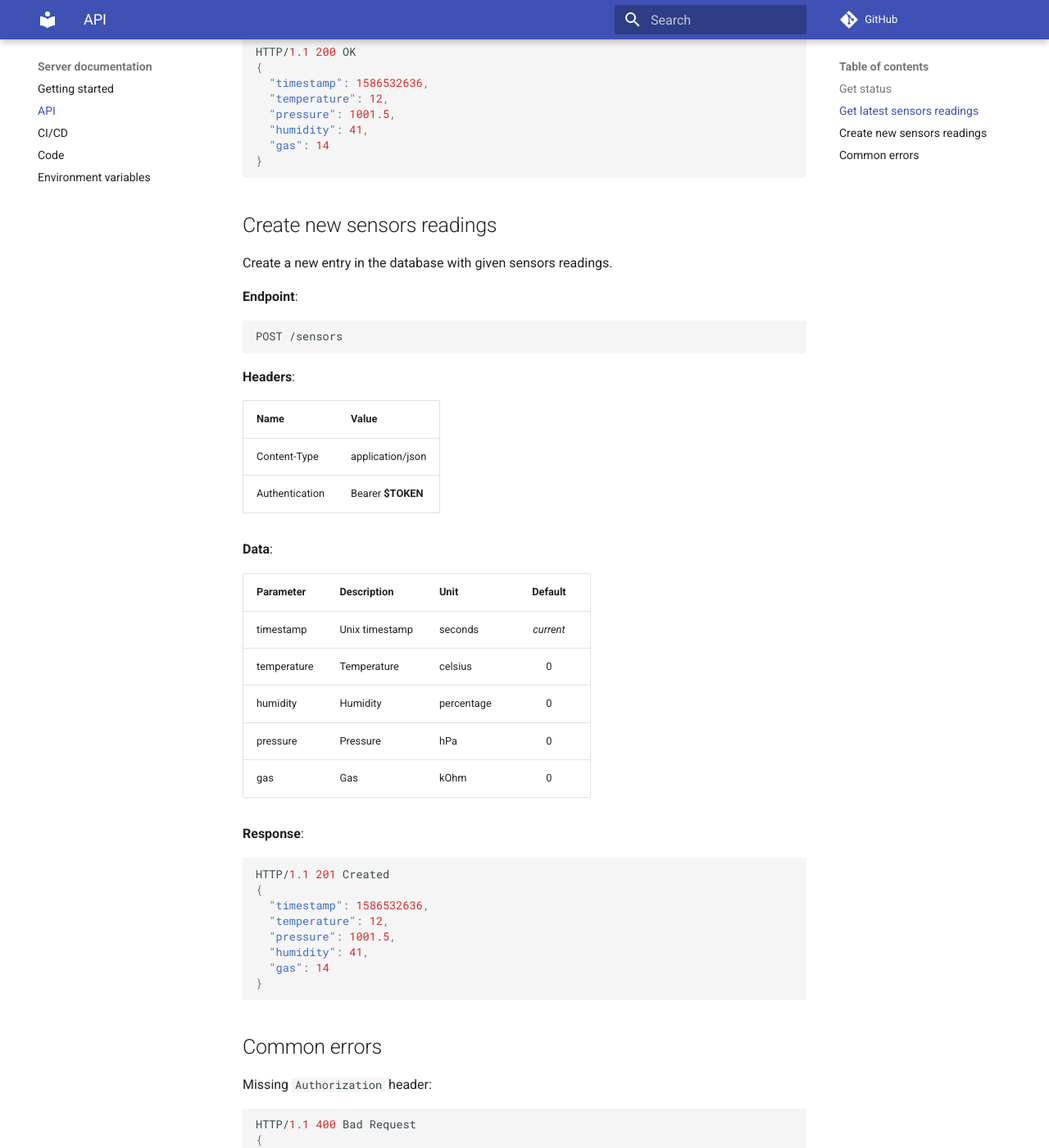
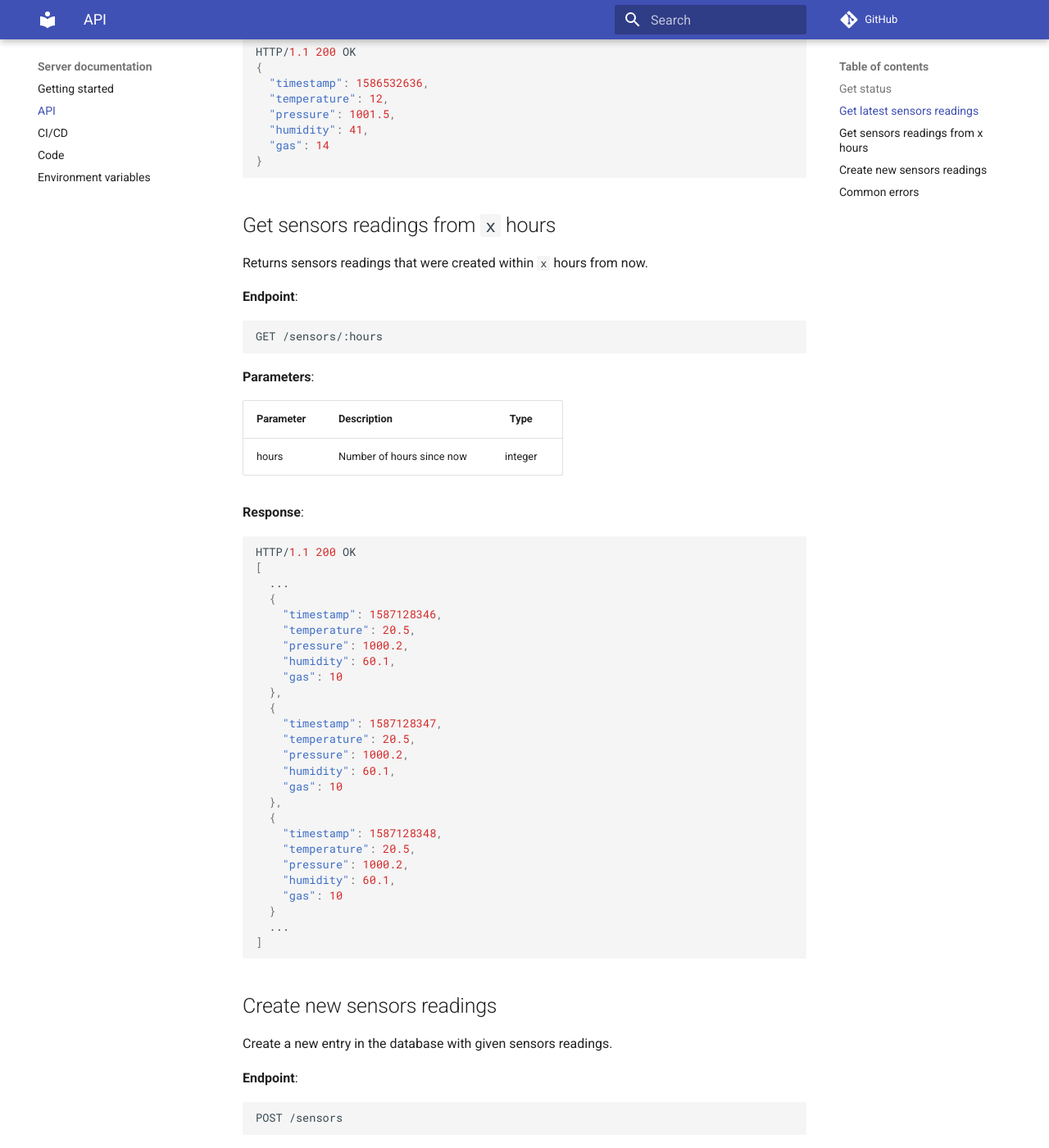
Before and after one commit to projekt-zespolony/server, an MkDocs documentation site: the page built from docs/api.md, in a window 1280 px wide and 1400 px high, scrolled down 756 px. Shown: the whole window at 82% size. Built offline with MkDocs 1.6.1 and Material for MkDocs 9.7.7, drawn with Linux system fonts in a browser that asks for light colours; comment, search, counter and statistics services are not loaded.

Commit message:
docs: document /sensors/:hours endpoint

````diff
--- a/docs/api.md
+++ b/docs/api.md
@@ -41,6 +41,53 @@ HTTP/1.1 200 OK
   "humidity": 41,
   "gas": 14
 }
+```
+
+## Get sensors readings from `x` hours
+
+Returns sensors readings that were created within `x` hours from now.
+
+**Endpoint**:
+
+```http
+GET /sensors/:hours
+```
+
+**Parameters**:
+
+| Parameter   | Description               | Type    |
+|-------------|---------------------------|:-------:|
+| hours       | Number of hours since now | integer |
+
+**Response**:
+
+```json
+HTTP/1.1 200 OK
+[
+  ...
+  {
+    "timestamp": 1587128346,
+    "temperature": 20.5,
+    "pressure": 1000.2,
+    "humidity": 60.1,
+    "gas": 10
+  },
+  {
+    "timestamp": 1587128347,
+    "temperature": 20.5,
+    "pressure": 1000.2,
+    "humidity": 60.1,
+    "gas": 10
+  },
+  {
+    "timestamp": 1587128348,
+    "temperature": 20.5,
+    "pressure": 1000.2,
+    "humidity": 60.1,
+    "gas": 10
+  }
+  ...
+]
 ```
 
 ## Create new sensors readings
````
